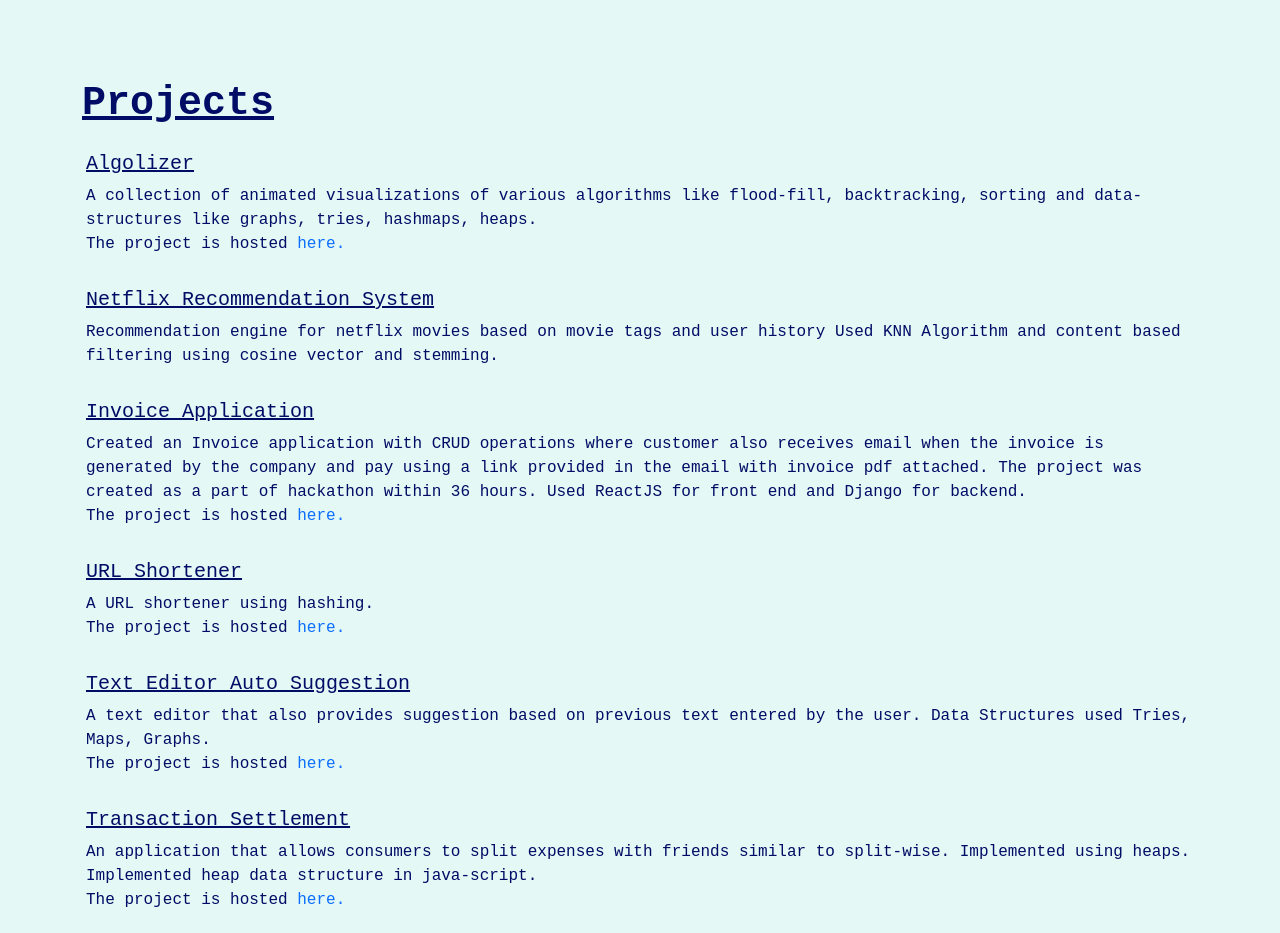
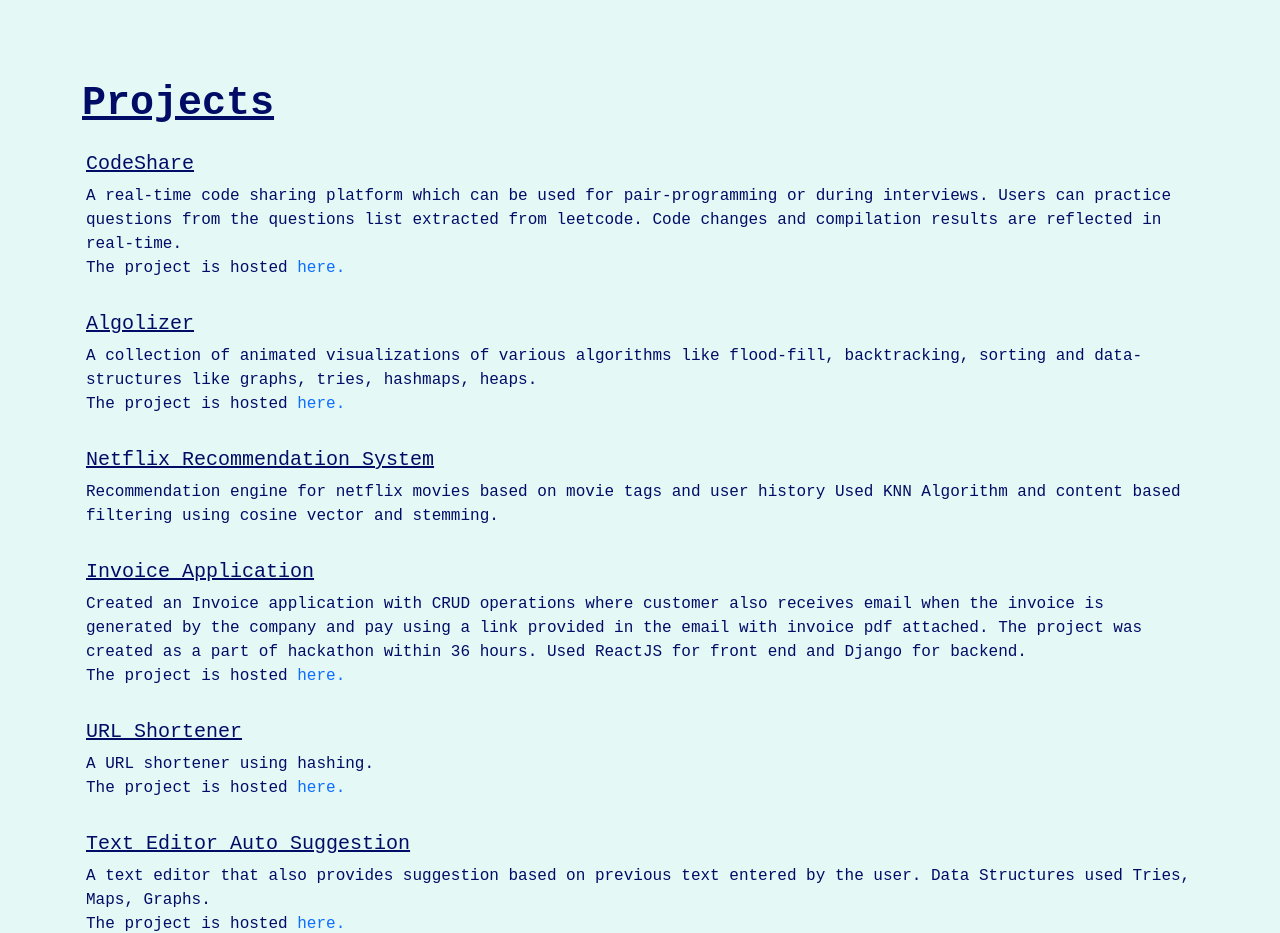
Before and after one commit to jindal2209/mysite, a React (Create React App) app: page / in a window 1280 px wide. Shown: the part 1520-2453 px from the top of the page. Built offline with nearby package versions, Linux system fonts and the light colour scheme.

Commit message:
ui changes

```diff
--- a/src/components/projects/projects_data.js
+++ b/src/components/projects/projects_data.js
@@ -1,4 +1,11 @@
 export const data = [
+  {
+    name: 'CodeShare',
+    desc: 'A real-time code sharing platform which can be used for pair-programming or during interviews. Users can practice questions from the questions list extracted from leetcode. Code changes and compilation results are reflected in real-time.',
+    link: 'https://jindal2209.github.io/CodeShareLive/',
+    hosted: true,
+    available: true
+  },
   {
     name: 'Algolizer',
     desc: 'A collection of animated visualizations of various algorithms like flood-fill, backtracking, sorting and data-structures like graphs, tries, hashmaps, heaps.',
```
